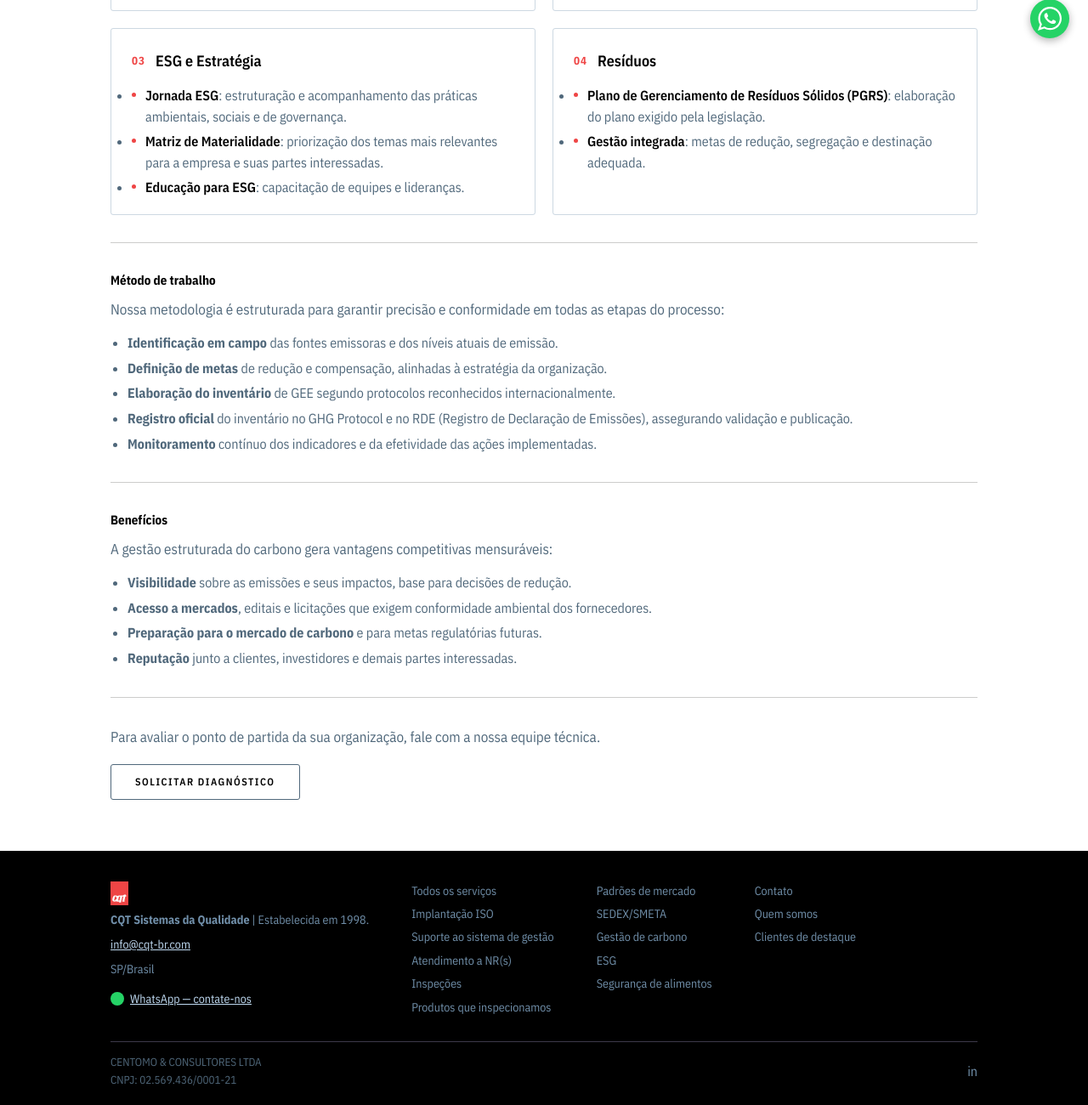
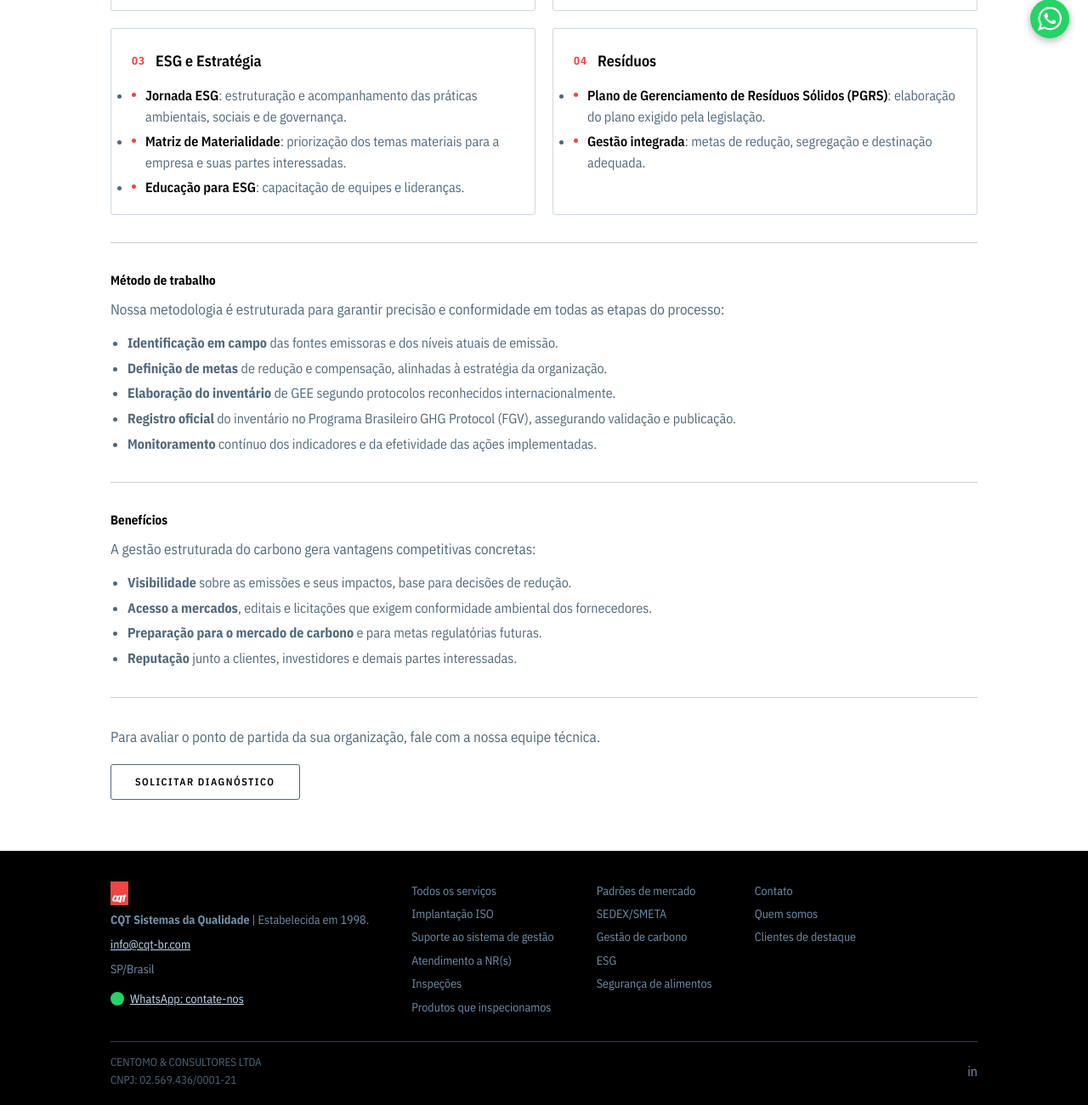
Before and after one commit to leandrocentomo-arch/cqt-site, a plain HTML site: page gestao-carbono.html in a window 1280 px wide. Shown: the part 733-2033 px from the top of the page at 85% size. Drawn offline with nearby package versions, Linux system fonts and the light colour scheme.

Commit message:
gestao-carbono: ajustes da revisao (voz, precisao, tokens)
- footer sem travessao (WhatsApp: contate-nos)
- "Programa Brasileiro GHG Protocol (FGV)" no lugar da sigla RDE nao verificada
- corta rotulo vago ("mensuraveis"->"concretas"; "mais relevantes"->"materiais")
- .carb-cta:hover usa var(--white)

Co-Authored-By: Claude Opus 4.8 <noreply@anthropic.com>

```diff
--- a/css/style.css
+++ b/css/style.css
@@ -2416,7 +2416,7 @@ img { max-width: 100%; display: block; }
 }
 .carb-cta:hover {
   background: var(--mid-gray);
-  color: #fff;
+  color: var(--white);
 }
 
 @media (max-width: 760px) {
--- a/gestao-carbono.html
+++ b/gestao-carbono.html
@@ -75,7 +75,7 @@
     <div class="carb-cat-head"><span class="carb-cat-num">03</span><h4>ESG e Estratégia</h4></div>
     <ul>
       <li><strong>Jornada ESG</strong>: estruturação e acompanhamento das práticas ambientais, sociais e de governança.</li>
-      <li><strong>Matriz de Materialidade</strong>: priorização dos temas mais relevantes para a empresa e suas partes interessadas.</li>
+      <li><strong>Matriz de Materialidade</strong>: priorização dos temas materiais para a empresa e suas partes interessadas.</li>
       <li><strong>Educação para ESG</strong>: capacitação de equipes e lideranças.</li>
     </ul>
   </div>
@@ -95,13 +95,13 @@
 <li><strong>Identificação em campo</strong> das fontes emissoras e dos níveis atuais de emissão.</li>
 <li><strong>Definição de metas</strong> de redução e compensação, alinhadas à estratégia da organização.</li>
 <li><strong>Elaboração do inventário</strong> de GEE segundo protocolos reconhecidos internacionalmente.</li>
-<li><strong>Registro oficial</strong> do inventário no GHG Protocol e no RDE (Registro de Declaração de Emissões), assegurando validação e publicação.</li>
+<li><strong>Registro oficial</strong> do inventário no Programa Brasileiro GHG Protocol (FGV), assegurando validação e publicação.</li>
 <li><strong>Monitoramento</strong> contínuo dos indicadores e da efetividade das ações implementadas.</li>
 </ul>
 
 <hr class="section-divider">
 <h3>Benefícios</h3>
-<p>A gestão estruturada do carbono gera vantagens competitivas mensuráveis:</p>
+<p>A gestão estruturada do carbono gera vantagens competitivas concretas:</p>
 <ul>
 <li><strong>Visibilidade</strong> sobre as emissões e seus impactos, base para decisões de redução.</li>
 <li><strong>Acesso a mercados</strong>, editais e licitações que exigem conformidade ambiental dos fornecedores.</li>
@@ -120,7 +120,7 @@
       <p class="footer-brand-text"><strong>CQT Sistemas da Qualidade</strong> | Estabelecida em 1998.</p>
       <a href="mailto:info@cqt-br.com">info@cqt-br.com</a><br>
       <span class="footer-brand-text">SP/Brasil</span>
-      <div class="footer-wa"><span class="wa-sm"></span><a href="https://wa.me/5511954684086">WhatsApp &mdash; contate-nos</a></div>
+      <div class="footer-wa"><span class="wa-sm"></span><a href="https://wa.me/5511954684086">WhatsApp: contate-nos</a></div>
     </div>
     <div class="footer-columns">
       <div class="footer-col"><a href="servicos.html">Todos os servi&ccedil;os</a><a href="implantacao-iso.html">Implanta&ccedil;&atilde;o ISO</a><a href="suporte.html">Suporte ao sistema de gest&atilde;o</a><a href="nrs.html">Atendimento a NR(s)</a><a href="inspecoes.html">Inspe&ccedil;&otilde;es</a><a href="produtos-inspecionamos.html">Produtos que inspecionamos</a></div>
```
